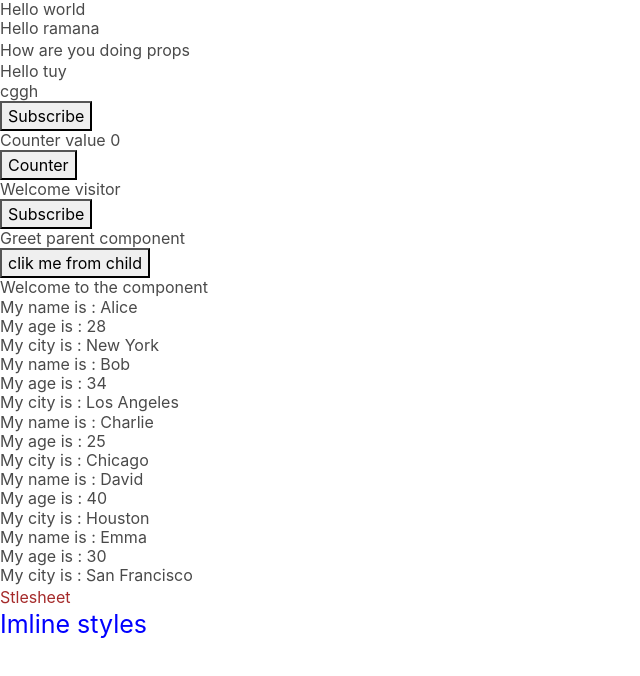
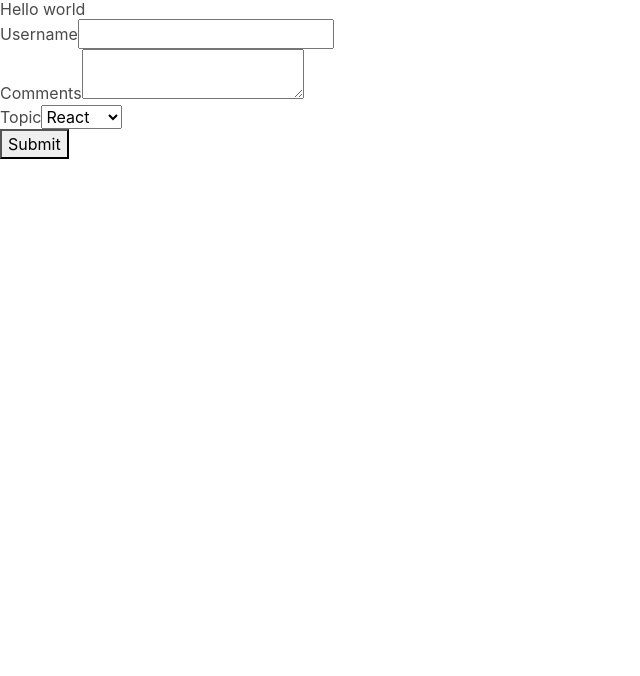
Before and after one commit to madhavi-anneboina/my-reactapp, a React (Create React App) app: page / in a window 1280 px wide. Shown: the top 676 px of the page, without its empty margins (0-640 px from the left). Built offline with nearby package versions, Linux system fonts and the light colour scheme.

Commit message:
added form data

```diff
--- a/src/App.js
+++ b/src/App.js
@@ -9,12 +9,13 @@ import ParentComponent from "./components/ParentComponent";
 import UserGreeting from "./components/UserGreeting";
 import NameList from "./components/NameList";
 import Stylesheet from "./components/Stylesheet";
+import Form from "./components/Form";
 
 const App = () => {
   return (
     <div>
       <h1>Hello world</h1>
-      <Greet name="ramana">
+      {/* <Greet name="ramana">
         <p>How are you doing props</p>
       </Greet>
       <Greet name="tuy" />
@@ -24,7 +25,9 @@ const App = () => {
       <ParentComponent />
       <UserGreeting />
       <NameList />
-      <Stylesheet />
+      <Stylesheet /> */}
+
+      <Form />
     </div>
   );
 };
--- /dev/null
+++ b/src/components/Form.js
@@ -0,0 +1,50 @@
+import React, { Component } from 'react'
+
+ class Form extends Component {
+    constructor(){
+        super()
+        this.state = {
+            username :'',
+            textarea :'',
+            topic : 'react'
+        }
+    }
+
+    changeHandler  = (e) =>{
+        const { name, value } = e.target;
+         this.setState({[name] :value})
+    }
+
+    submitHandler = (e) =>{
+        e.preventDefault()
+        console.log(`${this.state.username} ${this.state.textarea} ${this.state.topic}`)
+    }
+
+  render() {
+    const {username,textarea,topic} = this.state
+    return (
+       <form onSubmit={this.submitHandler}>
+        <div>
+            <label htmlFor='username'>Username</label>
+            <input type="text"   name="username" value = {username} onChange={this.changeHandler}/>
+        </div>
+        <div>
+            <label htmlFor='textarea' >Comments</label>
+            <textarea  name="textarea" value={textarea}  onChange={this.changeHandler} ></textarea>
+        </div>
+
+        <div>
+            <label htmlFor='topic'>Topic</label>
+            <select name ='topic'value={topic} onChange={this.changeHandler}>
+                <option value="react">React</option>
+                <option value="angular">Angular</option>
+                <option value="vue">Vue</option>
+            </select>
+        </div>
+        <button>Submit </button>
+       </form>
+    )
+  }
+}
+
+export default Form
```
Also changed, not shown: 1 other file (tests, documents, lock files or other folders).
